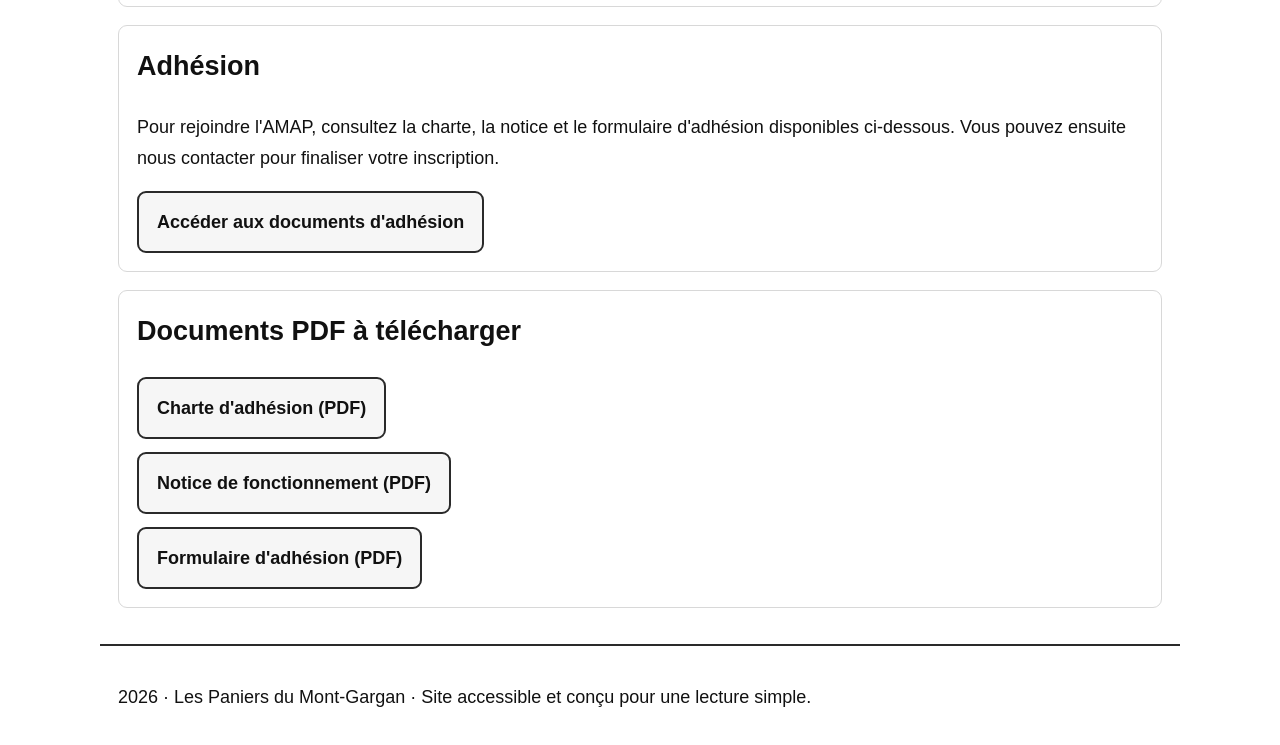
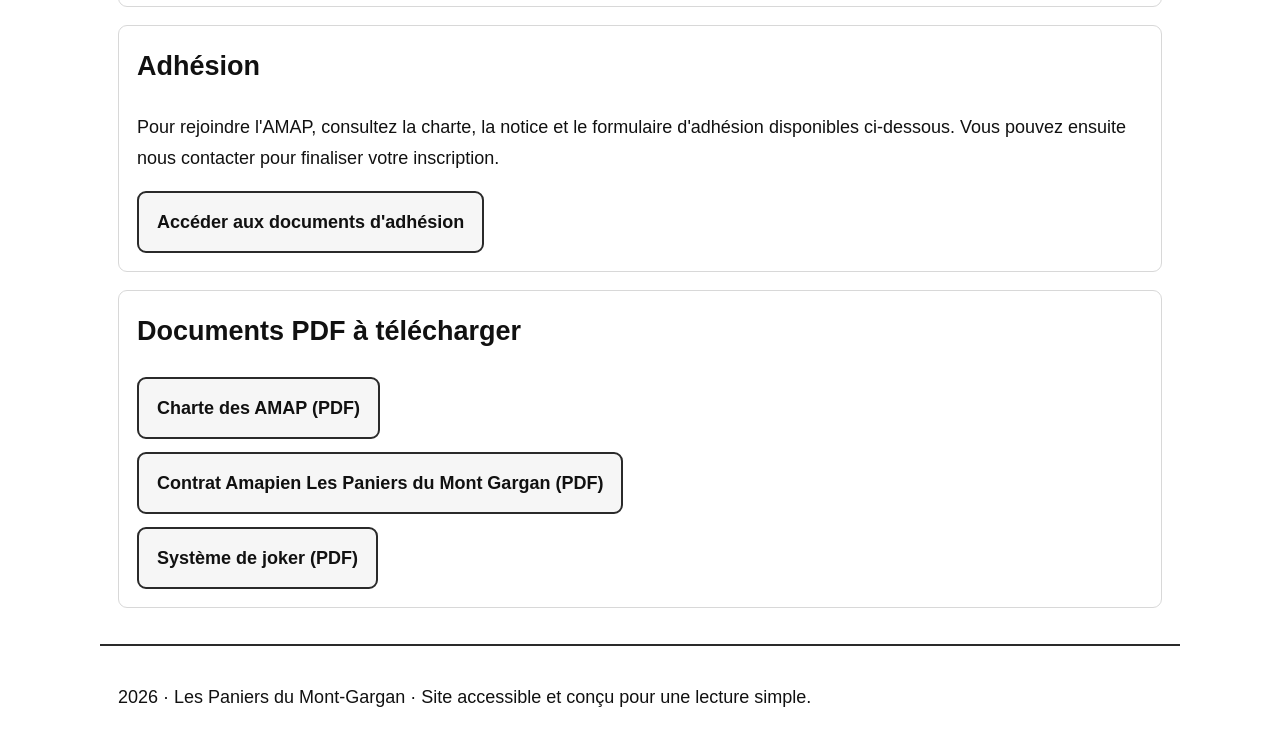
Before and after one commit to Gaspard-coder/AMAP, a website: page public/index.html in a window 1280 px wide. Shown: the part 1226-1971 px from the top of the page. Drawn offline with Linux system fonts and the light colour scheme.

Commit message:
ajout des vrais documents

```diff
--- a/public/index.html
+++ b/public/index.html
@@ -75,18 +75,18 @@
         <h2 id="titre-documents">Documents PDF à télécharger</h2>
         <ul class="downloads" aria-label="Liste des documents à télécharger">
           <li>
-            <a href="/documents/charte-adhesion.pdf" target="_blank" rel="noopener noreferrer"
-              >Charte d'adhésion (PDF)</a
+            <a href="/documents/Charte_des_AMAP.pdf" target="_blank" rel="noopener noreferrer"
+              >Charte des AMAP (PDF)</a
             >
           </li>
           <li>
-            <a href="/documents/notice-fonctionnement.pdf" target="_blank" rel="noopener noreferrer"
-              >Notice de fonctionnement (PDF)</a
+            <a href="/documents/Contrat_Amapien_Les_paniers_du_Mont_Gargan.pdf" target="_blank" rel="noopener noreferrer"
+              >Contrat Amapien Les Paniers du Mont Gargan (PDF)</a
             >
           </li>
           <li>
-            <a href="/documents/formulaire-adhesion.pdf" target="_blank" rel="noopener noreferrer"
-              >Formulaire d'adhésion (PDF)</a
+            <a href="/documents/Avenant_N_1_contrat_Amap.pdf" target="_blank" rel="noopener noreferrer"
+              >Système de joker (PDF)</a
             >
           </li>
         </ul>
```
Also changed, not shown: 7 other files.
